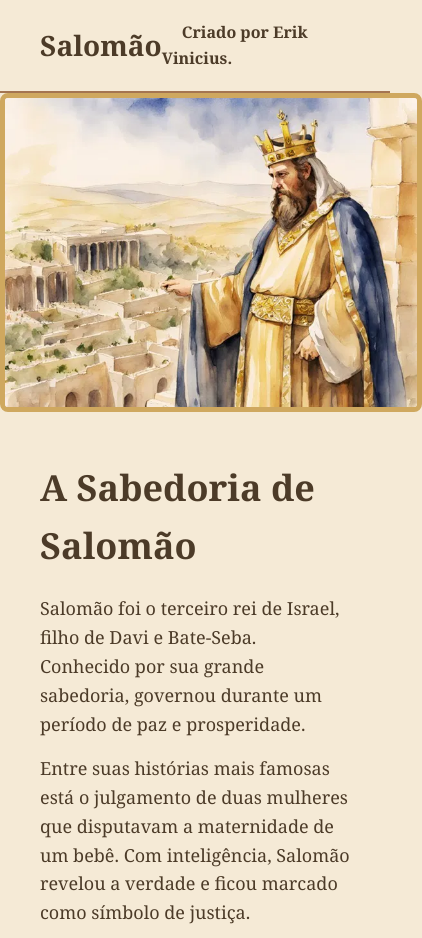
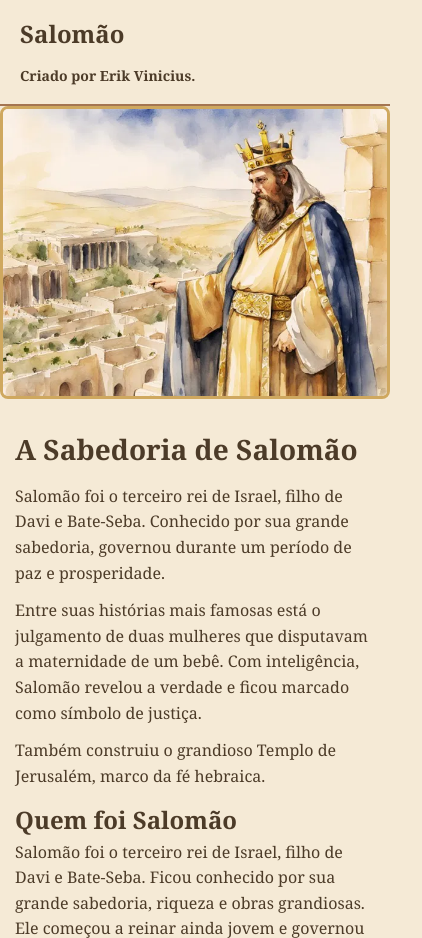
Before and after one commit to erikprograming/Salom-o, a plain HTML site: page index.html in a window 390 px wide. Shown: the top 938 px of the page, 422 px wide, since content can reach past the window. Drawn offline with Linux system fonts and the light colour scheme.

Commit message:
Update style.css

```diff
--- a/style/style.css
+++ b/style/style.css
@@ -90,3 +90,51 @@ main {
     border: 5px solid var(--ouro-envelhecido);
     border-radius: 8px;
 }
+
+/* Responsivo para celular */
+@media (max-width: 600px) {
+    main {
+        padding: 20px 15px;
+    }
+
+    .content {
+        flex-direction: column;
+        gap: 20px;
+    }
+
+    .text {
+        max-width: 100%;
+    }
+
+    .text h2 {
+        font-size: 28px;
+        margin-bottom: 12px;
+    }
+
+    .text p {
+        font-size: 16px;
+        margin-bottom: 12px;
+    }
+
+    .image img {
+        max-width: 100%;
+        height: auto;
+        border-width: 3px;
+    }
+
+    header {
+        flex-direction: column;
+        align-items: flex-start;
+        gap: 10px;
+        padding: 15px 20px;
+    }
+
+    header h1 {
+        font-size: 24px;
+    }
+
+    nav a {
+        margin-left: 0;
+        font-size: 14px;
+    }
+}
```
